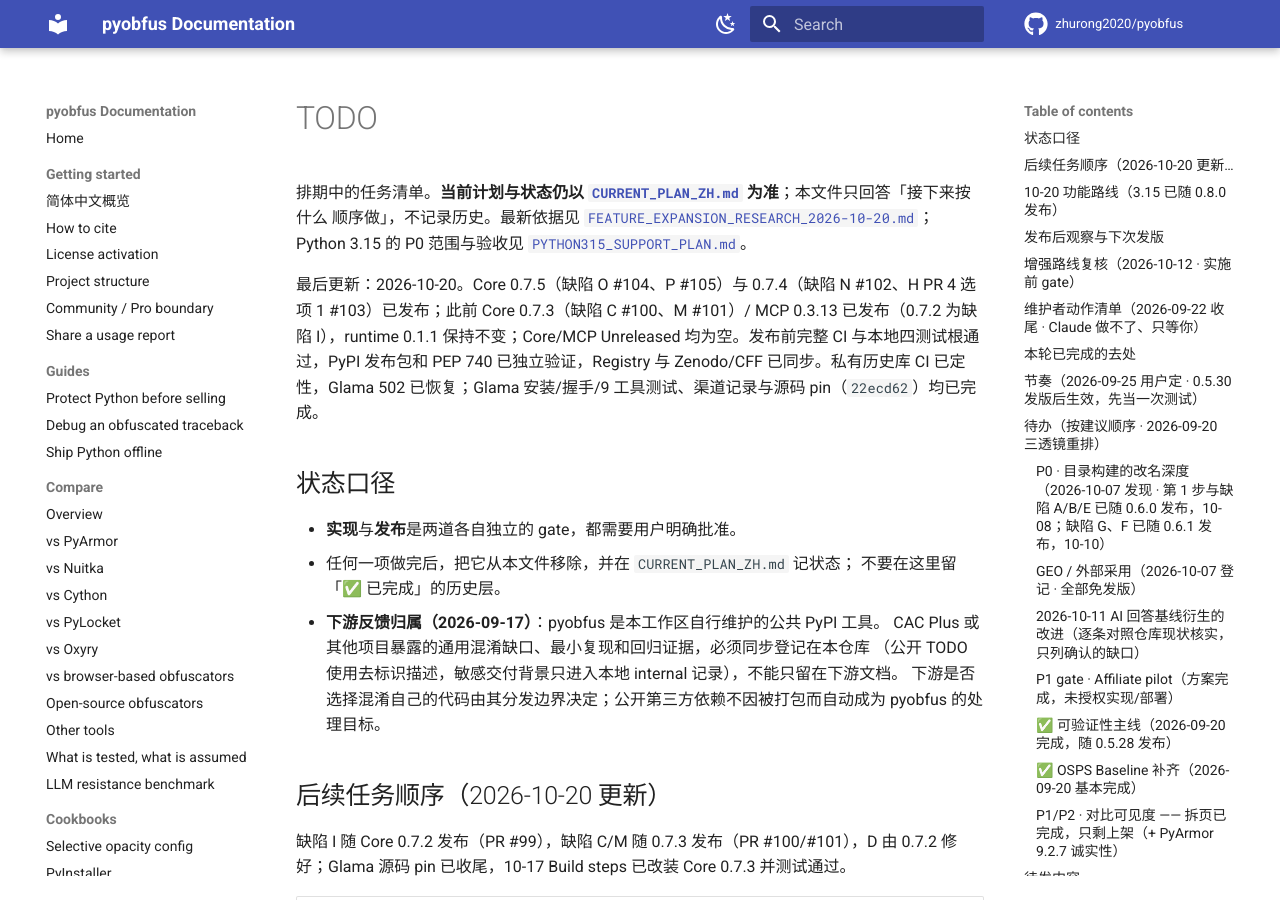
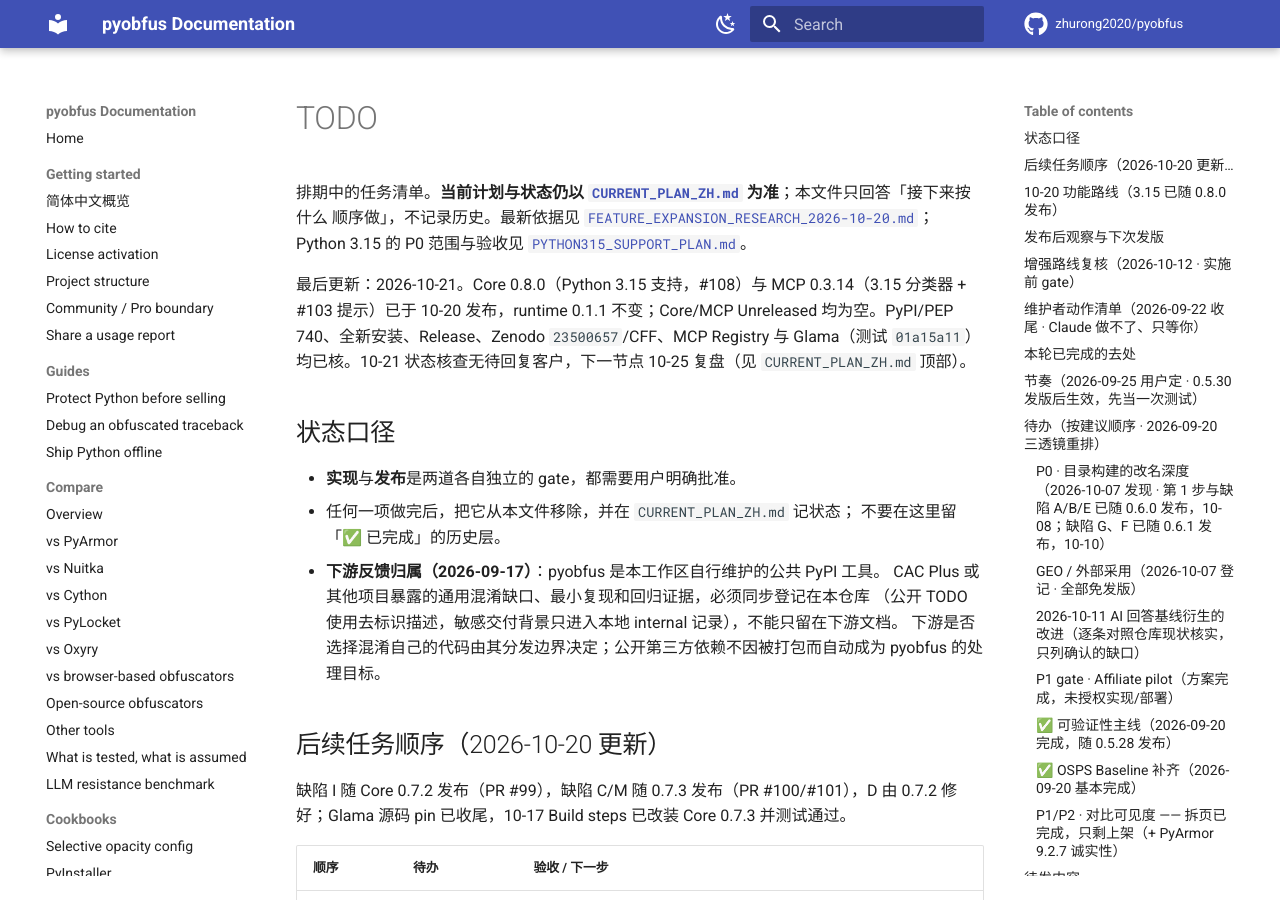
Before and after one commit to zhurong2020/pyobfus, an MkDocs documentation site: the page built from docs/TODO.md, in a window 1280 px wide and 900 px high. Built offline with MkDocs 1.6.1 and Material for MkDocs 9.7.7, drawn with Linux system fonts in a browser that asks for light colours; comment, search, counter and statistics services are not loaded.

Commit message:
docs(todo): refresh header to Core 0.8.0 / MCP 0.3.14
Co-Authored-By: Claude Opus 5.5 <noreply@anthropic.com>

```diff
--- a/docs/TODO.md
+++ b/docs/TODO.md
@@ -5,7 +5,7 @@
 顺序做」，不记录历史。最新依据见
 [`FEATURE_EXPANSION_RESEARCH_2026-10-20.md`](FEATURE_EXPANSION_RESEARCH_2026-10-20.md)；Python 3.15 的 P0 范围与验收见 [`PYTHON315_SUPPORT_PLAN.md`](PYTHON315_SUPPORT_PLAN.md)。
 
-最后更新：2026-10-20。Core 0.7.5（缺陷 O #104、P #105）与 0.7.4（缺陷 N #102、H PR 4 选项 1 #103）已发布；此前 Core 0.7.3（缺陷 C #100、M #101）/ MCP 0.3.13 已发布（0.7.2 为缺陷 I），runtime 0.1.1 保持不变；Core/MCP Unreleased 均为空。发布前完整 CI 与本地四测试根通过，PyPI 发布包和 PEP 740 已独立验证，Registry 与 Zenodo/CFF 已同步。私有历史库 CI 已定性，Glama 502 已恢复；Glama 安装/握手/9 工具测试、渠道记录与源码 pin（`22ecd62`）均已完成。
+最后更新：2026-10-21。Core 0.8.0（Python 3.15 支持，#108）与 MCP 0.3.14（3.15 分类器 + #103 提示）已于 10-20 发布，runtime 0.1.1 不变；Core/MCP Unreleased 均为空。PyPI/PEP 740、全新安装、Release、Zenodo `23500657`/CFF、MCP Registry 与 Glama（测试 `01a15a11`）均已核。10-21 状态核查无待回复客户，下一节点 10-25 复盘（见 `CURRENT_PLAN_ZH.md` 顶部）。
 
 ## 状态口径
 
```
